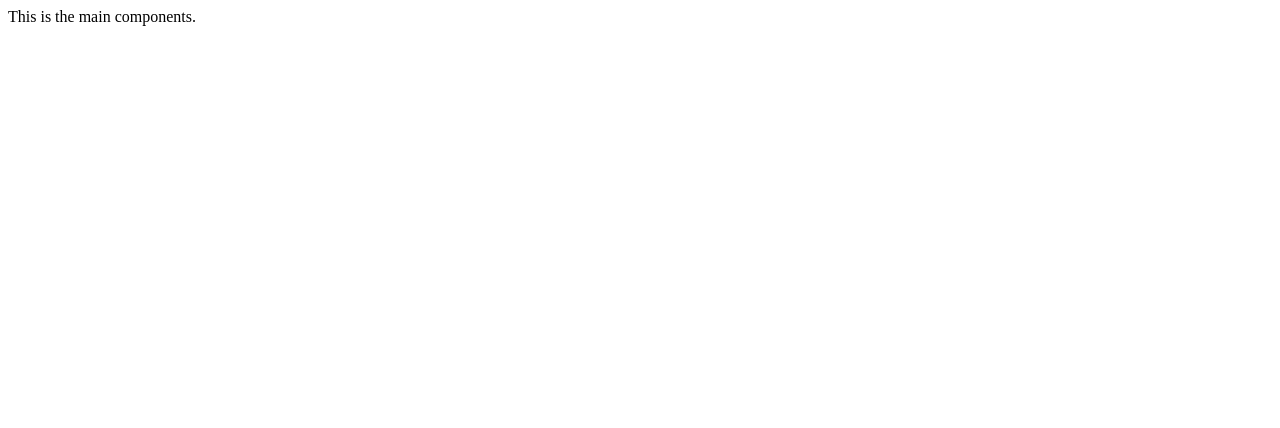
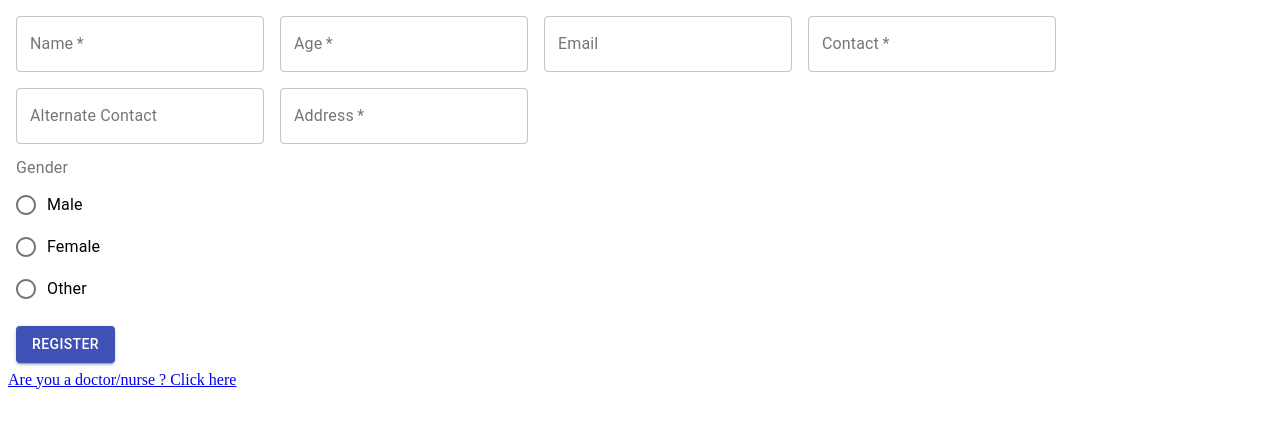
Before and after one commit to Anuragtech02/covid-help-admin, a React (Create React App) app: page / in a window 1280 px wide. Shown: the top 428 px of the page. Built offline with nearby package versions, Linux system fonts and the light colour scheme.

Commit message:
login and register initial ui done

```diff
--- a/package.json
+++ b/package.json
@@ -3,11 +3,16 @@
   "version": "0.1.0",
   "private": true,
   "dependencies": {
+    "@material-ui/core": "^4.11.4",
     "@testing-library/jest-dom": "^5.11.4",
     "@testing-library/react": "^11.1.0",
     "@testing-library/user-event": "^12.1.10",
+    "classnames": "^2.3.1",
+    "node-sass": "^6.0.1",
     "react": "^17.0.2",
     "react-dom": "^17.0.2",
+    "react-router": "^5.2.0",
+    "react-router-dom": "^5.2.0",
     "react-scripts": "4.0.3",
     "web-vitals": "^1.0.1"
   },
--- a/src/App.js
+++ b/src/App.js
@@ -1,7 +1,20 @@
 import React from "react";
+import styles from "./App.module.scss";
+import { BrowserRouter as Router, Route, Switch } from "react-router-dom";
+import Login from "./pages/Login/Login";
+import Register from "./pages/Register/Register";
 
 const App = () => {
-  return <div>This is the main components.</div>;
+  return (
+    <div className={styles.container}>
+      <Router>
+        <Switch>
+          <Route path="/" exact component={Register} />
+          <Route path="/login" exact component={Login} />
+        </Switch>
+      </Router>
+    </div>
+  );
 };
 
 export default App;
--- /dev/null
+++ b/src/pages/Login/Login.js
@@ -0,0 +1,56 @@
+import React, { useState, useEffect } from "react";
+import { Link } from "react-router-dom";
+import styles from "./Login.module.scss";
+import { makeStyles } from "@material-ui/core/styles";
+import TextField from "@material-ui/core/TextField";
+import Button from "@material-ui/core/Button";
+import classNames from "classnames";
+
+const Login = () => {
+  const [username, setUsername] = useState("");
+  const [password, setPassword] = useState("");
+  const useStyles = makeStyles((theme) => ({
+    root: {
+      "& > *": {
+        margin: theme.spacing(1),
+      },
+    },
+  }));
+  const classes = useStyles();
+  useEffect(() => {
+    console.log(username, password);
+  });
+  return (
+    <div className={styles.loginContainer}>
+      <div className={styles.registerContainer}>
+        <form
+          className={classNames(classes.root, styles.loginForm)}
+          noValidate
+          autoComplete="off"
+        >
+          <TextField
+            id="username"
+            label="Username"
+            required
+            variant="outlined"
+            onChange={(e) => setUsername(e.target.value)}
+          />
+          <TextField
+            required
+            id="password"
+            label="Password"
+            type="password"
+            variant="outlined"
+            onChange={(e) => setPassword(e.target.value)}
+          />
+          <Button variant="contained" color="primary">
+            Login
+          </Button>
+        </form>
+        <Link to="/">Want to register a Patient ? Click here</Link>
+      </div>
+    </div>
+  );
+};
+
+export default Login;
--- /dev/null
+++ b/src/pages/Register/Register.js
@@ -0,0 +1,121 @@
+import React, { useState } from "react";
+import { Link } from "react-router-dom";
+import styles from "./Register.module.scss";
+import { makeStyles } from "@material-ui/core/styles";
+import TextField from "@material-ui/core/TextField";
+import Radio from "@material-ui/core/Radio";
+import RadioGroup from "@material-ui/core/RadioGroup";
+import FormLabel from "@material-ui/core/FormLabel";
+import FormControlLabel from "@material-ui/core/FormControlLabel";
+import Button from "@material-ui/core/Button";
+
+const Register = () => {
+  const [state, setState] = useState({
+    name: "",
+    additionalContact: "",
+    age: "",
+    email: "",
+    contact: "",
+    address: "",
+    gender: "",
+  });
+  function onChangeInput(e) {
+    console.log("onChangeInput", e.target.value);
+    const { id, value } = e.target;
+    setState((prev) => ({
+      ...prev,
+      [id]: value,
+    }));
+  }
+  const useStyles = makeStyles((theme) => ({
+    root: {
+      "& > *": {
+        margin: theme.spacing(1),
+      },
+    },
+  }));
+  const classes = useStyles();
+  return (
+    <div className={styles.registerContainer}>
+      <form className={classes.root} noValidate autoComplete="off">
+        <TextField
+          id="name"
+          onChange={onChangeInput}
+          label="Name"
+          required
+          variant="outlined"
+        />
+        <TextField
+          required
+          id="age"
+          label="Age"
+          onChange={onChangeInput}
+          type="number"
+          variant="outlined"
+        />
+        <TextField
+          id="email"
+          onChange={onChangeInput}
+          label="Email"
+          type="Email"
+          variant="outlined"
+          placeholder="(Optional)"
+        />
+
+        <TextField
+          required
+          id="contact"
+          onChange={onChangeInput}
+          type="tel"
+          label="Contact"
+          variant="outlined"
+        />
+        <TextField
+          id="alternateContact"
+          type="tel"
+          onChange={onChangeInput}
+          label="Alternate Contact"
+          variant="outlined"
+          placeholder="(Optional)"
+        />
+        <TextField
+          required
+          id="address"
+          label="Address"
+          onChange={onChangeInput}
+          variant="outlined"
+        />
+        <FormLabel component="legend">Gender</FormLabel>
+        <RadioGroup aria-label="gender" name="gender1">
+          <FormControlLabel
+            value="male"
+            id="male"
+            onChange={onChangeInput}
+            control={<Radio />}
+            label="Male"
+          />
+          <FormControlLabel
+            value="female"
+            id="female"
+            onChange={onChangeInput}
+            control={<Radio />}
+            label="Female"
+          />
+          <FormControlLabel
+            value="other"
+            id="other"
+            onChange={onChangeInput}
+            control={<Radio />}
+            label="Other"
+          />
+        </RadioGroup>
+        <Button variant="contained" color="primary">
+          Register
+        </Button>
+      </form>
+      <Link to="/login">Are you a doctor/nurse ? Click here</Link>
+    </div>
+  );
+};
+
+export default Register;
```
Also changed, not shown: src/utils/firebase.js (added, +10 -0 lines), src/App.module.scss (added), src/pages/Login/Login.module.scss (added), src/pages/Register/Register.module.scss (added), 2 other files (tests, documents, lock files or other folders).
